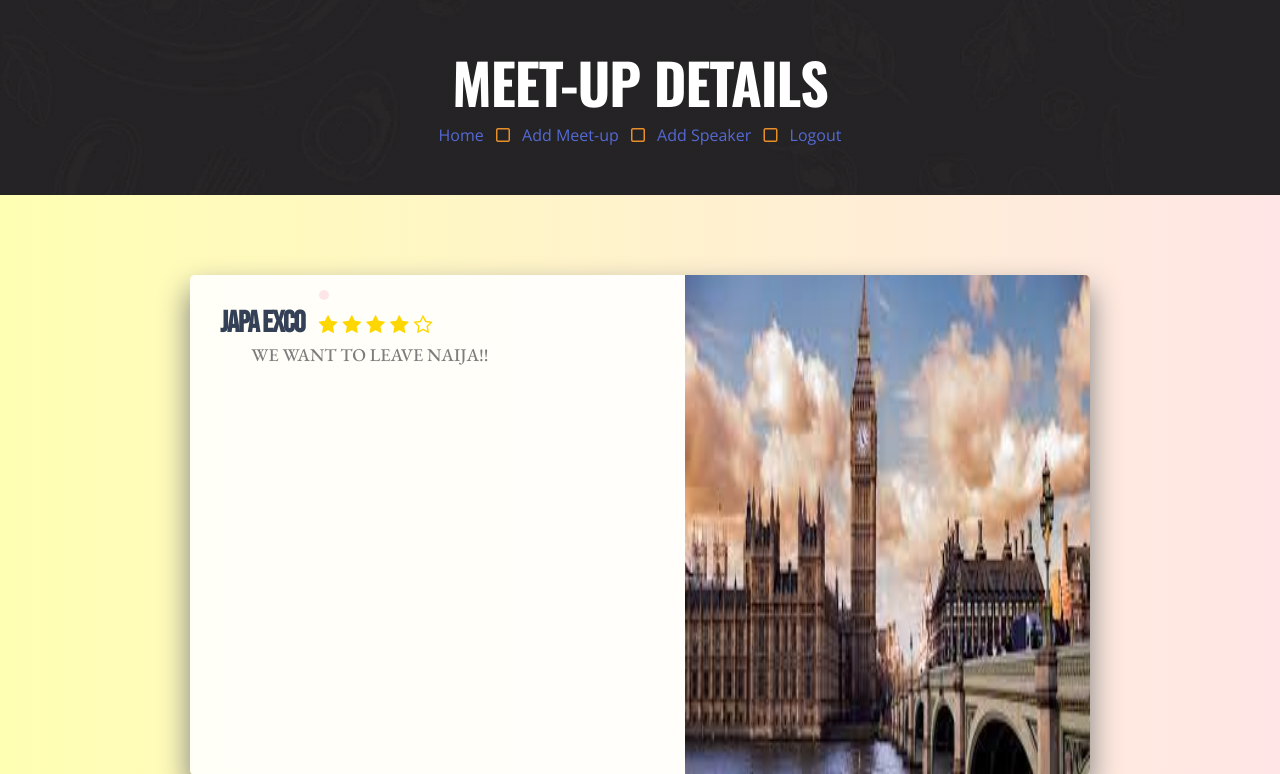
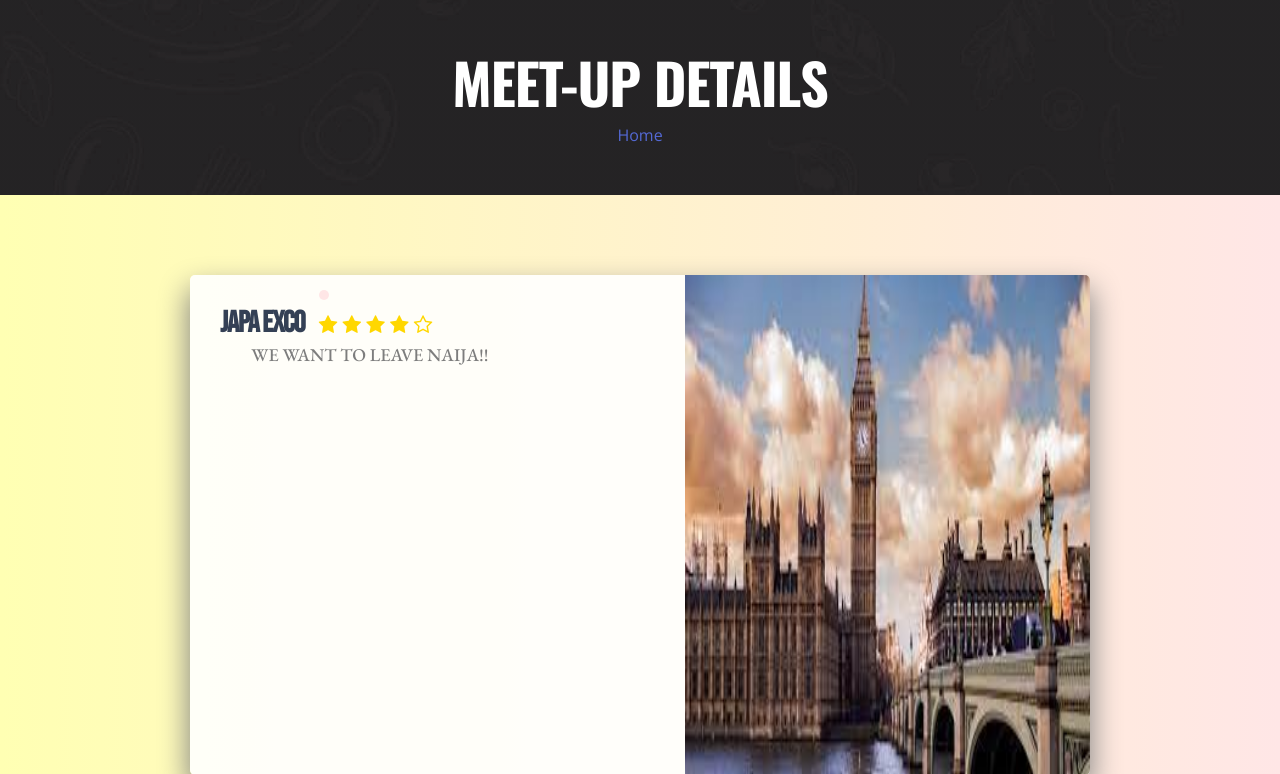
Before and after one commit to lubod-daniel/meetup, a Django app: a page that uses meetupapp/templates/meetup/meetup-details.html in a window 1280 px wide. Shown: the top 774 px of the page. Run offline with Django 4.2, Linux system fonts and the light colour scheme; data comes from the database, SQL or seed files in the repository; both versions use the stored data as it was after the commit; parts of the project's set-up code (start-up, migrations or seed data) failed here and were passed over; some libraries are stand-ins or nearby versions.

Commit message:
new version

```diff
--- a/meetupapp/forms.py
+++ b/meetupapp/forms.py
@@ -83,6 +83,22 @@ class participantform(forms.ModelForm):
     class Meta:
         model=Participant
         fields=['name', 'email']
+        widgets = {
+            'name' : TextInput(
+            attrs={
+
+                     "class":"form-control"
+                }
+
+            ),
+            'email' : TextInput(
+            attrs={
+
+                     "class":"form-control"
+                }
+
+            ),
+        }
 
 class speakerform(forms.ModelForm):
     class Meta:
--- a/meetupapp/templates/meetup/homepage.html
+++ b/meetupapp/templates/meetup/homepage.html
@@ -158,7 +158,7 @@
                             <div class="d-flex h-100" style="width:100%">
                                 <div class="flex-shrink-0">
                                     <img class="img-fluid" src="{{ meetup.image.url}}" alt="{{meetup.title}}" style="width: 200px; height: 100px;">
-                                    <h4 class="bg-dark text-primary p-2 m-0"><a href="{% url 'meetup-details' meetup.slug%}" target="_new">View</a></h4>
+                                    <a href="{% url 'meetup-details' meetup.slug%}" target="_new"><h4 class="bg-dark text-primary p-2 m-0">View</h4></a>
                                 </div>
                                 <div style="width:100%" class="d-flex flex-column justify-content-center text-start bg-secondary border-inner px-4">
                                     <h5 class="text-uppercase">{{meetup.title}}</h5>
--- a/meetupapp/templates/meetup/mainpage.html
+++ b/meetupapp/templates/meetup/mainpage.html
@@ -736,7 +736,7 @@
                         </div>
                         <div class="col-lg-4 col-md-12 pt-0 pt-lg-5 mb-5">
                             <h4 class="text-primary text-uppercase mb-4">Newsletter</h4>
-                            <p>Want us no notify you about any upcoming meetup?</p>
+                            <p>Want us to notify you about any upcoming meetup?</p>
                             <form action="">
                                 <div class="input-group">
                                     <input type="text" class="form-control border-white p-3" placeholder="Your Email">
--- a/meetupapp/templates/meetup/meetup-details.html
+++ b/meetupapp/templates/meetup/meetup-details.html
@@ -12,13 +12,13 @@
     <div class="row">
         <div class="col-12 text-center">
             <h1 class="display-4 text-uppercase text-white">MEET-UP details</h1>
+            {%if request.user.is_authenticated%}
             <a href="{% url 'homepage' %}">Home</a>
             <i class="far fa-square text-primary px-2"></i>
-            <a href="{% url 'meetup_create' %}">Add Meet-up</a>
-            <i class="far fa-square text-primary px-2"></i>
-            <a href="#">Add Speaker</a>
-            <i class="far fa-square text-primary px-2"></i>
             <a href="{% url 'logout' %}">Logout</a>
+            {%else%}
+            <a href="{% url 'homepage' %}">Home</a>
+            {%endif%}
         </div>
     </div>
 </div>
@@ -243,15 +243,26 @@
             </div>
 
             <div class="product-image">
-                <img src="{{ meetup.image.url}}" alt="{{meetup.title}}" height="400" width="400" / >
+                <img src="{{ meetup.image.url}}" alt="{{meetup.title}}" style="object-fits:contain; height:100%; width:100%" / >
 
                 <div class="info">
                     <h2>Edits and Adjustments</h2>
                     <ul>
+                        {%if request.user.is_authenticated%}
                         <li><strong><a href="#">Edit Meet-up </a></strong></li>
                         <li><strong><a href="#">Delete Meet-up</a></strong></li>
                         <li><strong><a href="#">Create New Meet-up</a></strong></li>
                         <li><strong><a href="{% url 'add-speakers' meetup.id%}">Add Speaker</a></strong></li>
+                        {%else%}
+                        <li><strong>Join Meet-up</strong></li>
+                        <div class="">
+                            <form action="" method="POST" >
+                                {%csrf_token%}
+                                {{form.as_p}}
+                                <button type='submit' class="btn-primary">join</button>
+                            </form>
+                        </div>
+                        {%endif%}
                     </ul>
                 </div>
             </div>
--- a/meetupapp/views.py
+++ b/meetupapp/views.py
@@ -25,7 +25,7 @@ def homepage(request):
 
 
     count=meetups.count
-    return render(request, 'meetup/homepage.html', {'meetups': meetups, 'count': count })
+    return render(request, 'meetup/homepage.html', {'meetups': meetups, 'count': count,})
 
 def meetup_details(request, meetup_slug):
 
@@ -48,7 +48,7 @@ def meetup_details(request, meetup_slug):
 
 
 def confirm_registration(request):
-    return render(request, 'meetup/registartion-success.html')
+    return render(request, 'meetup/registration-success.html')
 
 
 class UpdateMeetup(LoginRequiredMixin, UpdateView):
--- /dev/null
+++ b/requirements.txt
@@ -0,0 +1,6 @@
+asgiref==3.6.0
+Django==4.1.7
+Pillow==9.4.0
+psycopg2==2.9.6
+sqlparse==0.4.3
+tzdata==2022.7
--- /dev/null
+++ b/runtime.txt
@@ -0,0 +1 @@
+python-3.9.13
```
Also changed, not shown: meetup_project/settings.py (+20 -2 lines), db.sqlite3, images/IMG_4260.JPG (added), 2 other files.
